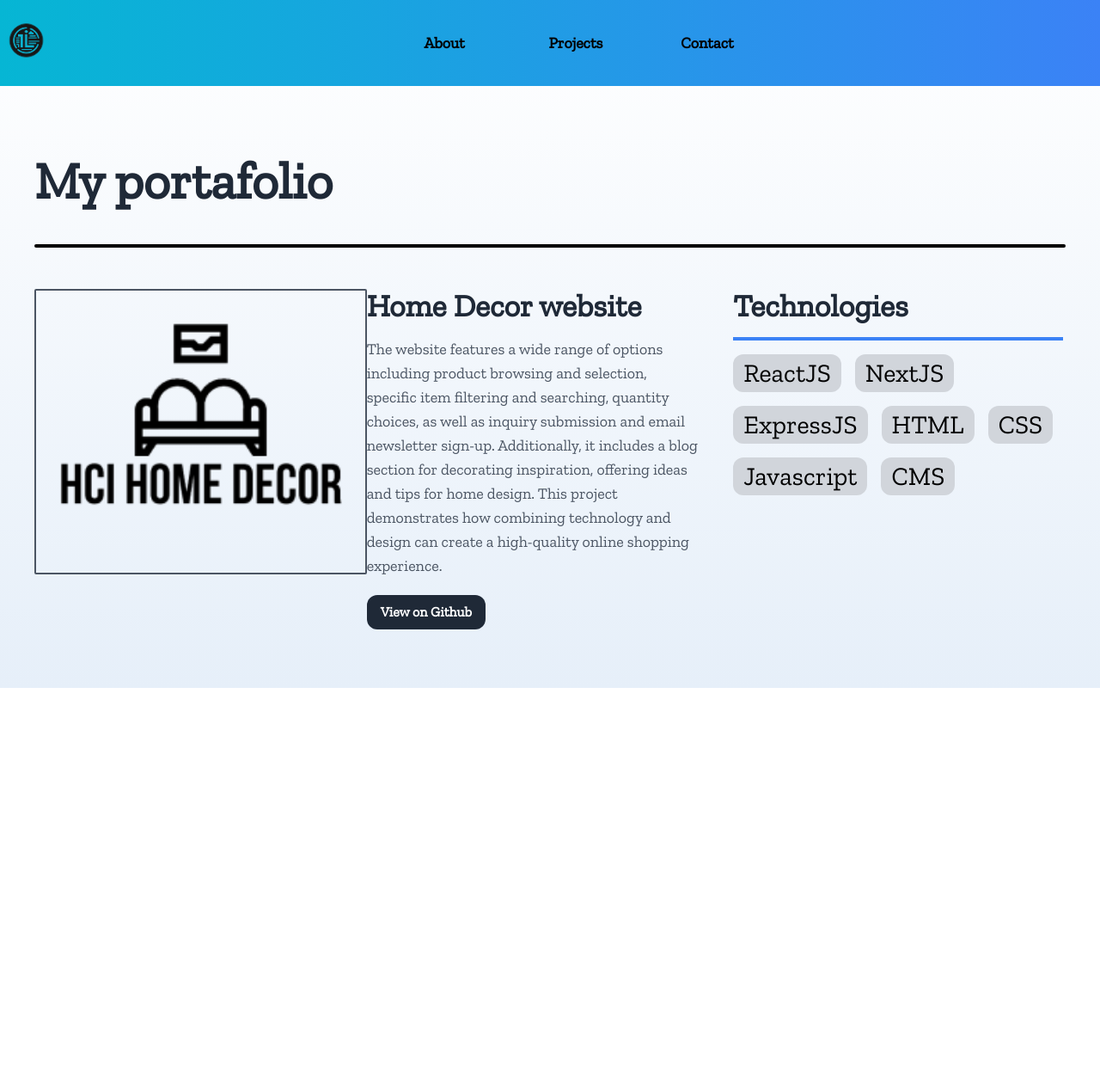
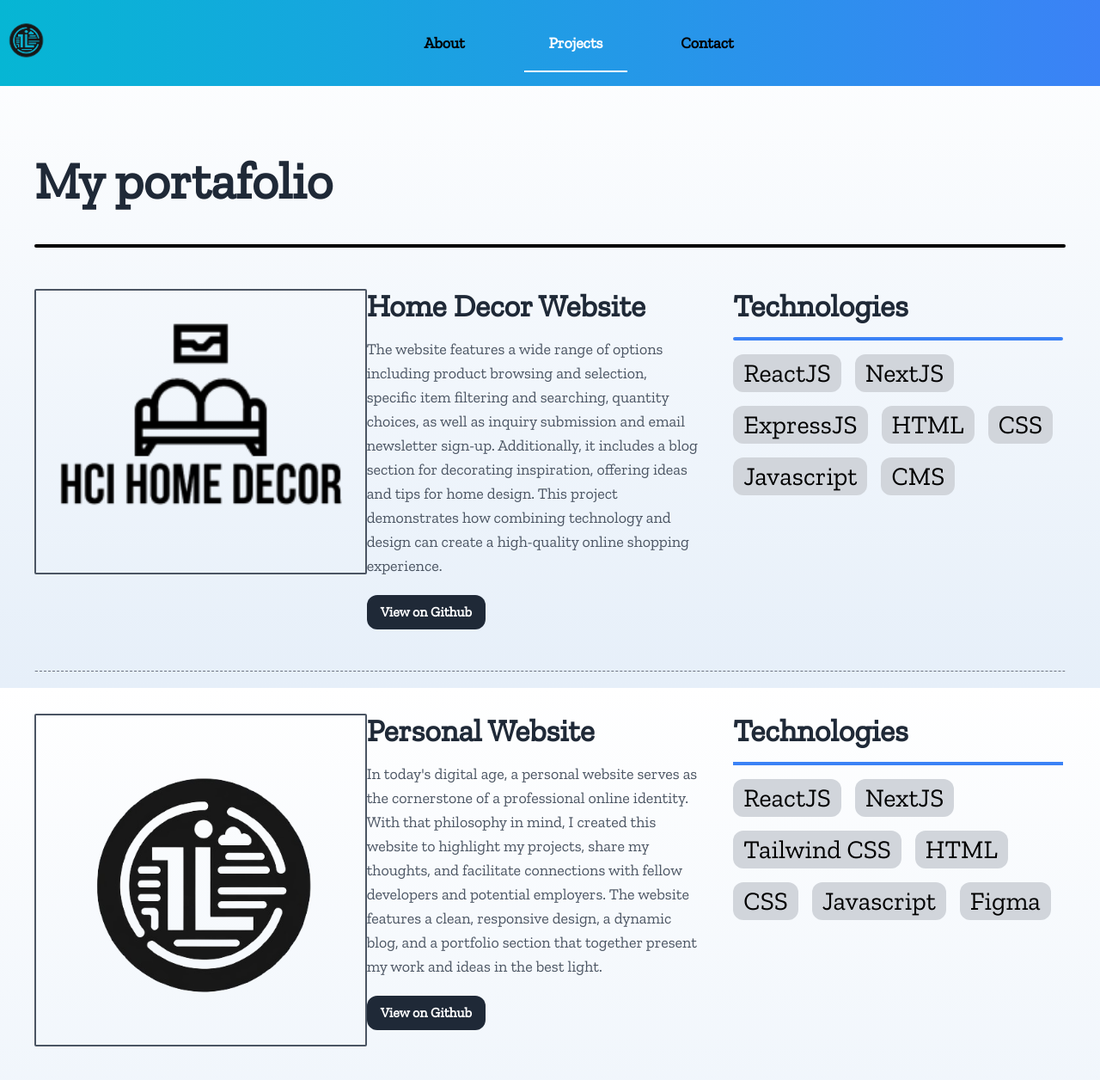
Before and after one commit to LazaCoder/personalWeb, a Next.js app in the folder code/frontend/personal-website/: page /projects in a window 1280 px wide. Shown: the whole page at 86% size. Before the commit the page ends 800 px from the top, so only its background shows below. Built offline with nearby package versions, Linux system fonts and the light colour scheme.

Commit message:
Improve projects subpage and add better general styling

```diff
--- a/code/frontend/personal-website/package.json
+++ b/code/frontend/personal-website/package.json
@@ -13,7 +13,8 @@
     "aos": "^2.3.4",
     "next": "14.1.0",
     "react": "^18",
-    "react-dom": "^18"
+    "react-dom": "^18",
+    "typed.js": "^2.1.0"
   },
   "devDependencies": {
     "autoprefixer": "^10.0.1",
--- a/code/frontend/personal-website/pages/_app.jsx
+++ b/code/frontend/personal-website/pages/_app.jsx
@@ -1,6 +1,6 @@
 
 import "/styles/global.css";
-import Document, { Html, Head, Main, NextScript } from 'next/document';
+
 
 function MyApp({ Component, pageProps }) {
   return (
--- a/code/frontend/personal-website/pages/components/Header.jsx
+++ b/code/frontend/personal-website/pages/components/Header.jsx
@@ -4,16 +4,30 @@ import styles from '../../styles/Header.module.css'; // Adjust the path as neces
 import Link from 'next/link';
 import Image from 'next/image';
 import { useState,useEffect } from 'react';
+import { useRouter } from 'next/router';
 
 export default function Header() {
+
+    const router = useRouter();
+
+    // Helper function to apply active class
+    const getNavLinkClass = (path) => {
+
+
+      return router.pathname === path ? styles.navLinkActive : styles.navLink;
+    };
+
+
+
+
 
   return (
     <div className={`${styles.header} bg-gradient-to-r from-cyan-500 to-blue-500 h-50 flex py-4 justify-between font-sans`}>
         <div className=" px-0"><Image width={60} height={60} src={'/logo.png'}   /></div>
       <nav className="basis-1/3 flex gap-8 justify-center justify-self-center font-bold text-lg text-black">
-        <Link className={`${styles.navLink} basis-1/3 flex items-center justify-center `} href={'/'}>About</Link>
-        <Link className={`${styles.navLink} basis-1/3 flex items-center justify-center `} href={'/projects'}>Projects</Link>
-        <Link className={`${styles.navLink} basis-1/3 flex items-center justify-center `} href={'/contact'}>Contact</Link>
+        <Link className={`${getNavLinkClass('/')} basis-1/3 flex items-center justify-center `} href={'/'}>About</Link>
+        <Link className={`${getNavLinkClass('/projects')} basis-1/3 flex items-center justify-center `} href={'/projects'}>Projects</Link>
+        <Link className={`${getNavLinkClass('/contact')} basis-1/3 flex items-center justify-center `} href={'/contact'}>Contact</Link>
       </nav>
       <div></div>
     </div>
--- a/code/frontend/personal-website/pages/projects/index.jsx
+++ b/code/frontend/personal-website/pages/projects/index.jsx
@@ -1,9 +1,13 @@
 import Image from 'next/image';
 import 'tailwindcss/tailwind.css'; // import Tailwind CSS
-import { useEffect } from 'react';
+import {
+useEffect
+} from 'react';
 import AOS from 'aos';
 import 'aos/dist/aos.css';
-import { useRouter } from 'next/navigation';
+import {
+useRouter
+} from 'next/navigation';
 import Header from '../components/Header';
 
 
@@ -13,17 +17,13 @@ export default function Hero() {
 useEffect(() => {
 // Initialize AOS
 AOS.init({
-          duration: 1200, // values from 0 to 3000, with step 50ms
-          once: true, // whether animation should happen only once - while scrolling down
+duration: 1200,
+once: true, // Whether animation should happen only once - while scrolling down
+offset: 300, // Offset to trigger animation in pixels
 });
 }, []);
 
-     const handleContact = () =>{
-
-        router.push('/contact')
-      }
-
-      const handlePortafolio = () =>{
+const handlePortafolio = () => {
 
 router.push('/projects')
 }
@@ -32,7 +32,7 @@ export default function Hero() {
 
 return (
 <div className="font-sans">
-        <Header/>
+    <Header />
     <div className="mx-10">
         <div className="text-6xl font-bold mt-20 mb-6 h-20 text-gray-800">My portafolio</div>
         <div className="bg-black h-1 w-1/1 mb-12 rounded-full"></div>
@@ -44,20 +44,26 @@ export default function Hero() {
                 </div>
             </div>
             <div className="basis-1/3" data-aos="fade-right">
-            <h1 className="text-4xl font-bold text-gray-800 mb-4 overflow-hidden">Home Decor website</h1>
+                <h1 className="text-4xl font-bold text-gray-800 mb-4 overflow-hidden">Home Decor Website</h1>
 
                 <p className="text-lg text-gray-600">
-            The website features a wide range of options including product browsing and selection, specific item filtering and searching, quantity choices, as well as inquiry submission and email newsletter sign-up. Additionally, it includes a blog section for decorating inspiration, offering ideas and tips for home design.
-            This project demonstrates how combining technology and design can create a high-quality online shopping experience.
+                    The website features a wide range of options including product browsing and selection, specific item
+                    filtering and searching, quantity choices, as well as inquiry submission and email newsletter
+                    sign-up. Additionally, it includes a blog section for decorating inspiration, offering ideas and
+                    tips for home design.
+                    This project demonstrates how combining technology and design can create a high-quality online
+                    shopping experience.
                 </p>
-            <button className="bg-gray-800 text-white font-semibold py-2 px-4 mt-5 rounded-xl hover:border-black hover:border hover:text-black hover:bg-gray-300 transition duration-300 ease-in-out" onClick={handlePortafolio}>
+                <button
+                    className="bg-gray-800 text-white font-semibold py-2 px-4 mt-5 rounded-xl hover:border-black hover:border hover:text-black hover:bg-gray-300 transition duration-300 ease-in-out"
+                    onClick={handlePortafolio}>
                     View on Github
                 </button>
             </div>
 
             <div className="basis-1/3 ml-10" data-aos="fade-right">
                 <h1 className="text-4xl font-bold text-gray-800 mb-4 overflow-hidden">Technologies</h1>
-            <div className="bg-blue-500 h-1 w-96 mb-4"></div>
+                <div className="bg-blue-500 h-1 rounded-full w-96 mb-4"></div>
 
                 <div className="flex flex-wrap gap-4 text-3xl">
                     <div className="border-none rounded-xl bg-gray-300 px-3 py-1">ReactJS</div>
@@ -68,11 +74,55 @@ export default function Hero() {
                     <div className="border-none rounded-xl bg-gray-300 px-3 py-1">Javascript</div>
                     <div className="border-none rounded-xl bg-gray-300 px-3 py-1">CMS</div>
                 </div>
+            </div>
+        </div>
+        <div className="h-0.5 w-full mb-12 mt-12 border-t border-gray-500 border-dashed rounded-full"></div>
+        <div className="flex justify-normal items-start mt-2 mb-10" data-aos="fade-right">
+
+            <div className="basis-1/3 flex">
+                <div className="overflow-hidden  border-2 border-solid rounded-sm mb-10   border-gray-600">
+                    <Image width={400} height={400} src="/logo.png" alt="Ivan Lazarusic" />
+                </div>
+            </div>
+            <div className="basis-1/3">
+                <h1 className="text-4xl font-bold text-gray-800 mb-4 overflow-hidden">Personal Website</h1>
+
+                <p className="text-lg text-gray-600">
+                    In today's digital age, a personal website serves as the cornerstone of a professional online
+                    identity.
+                    With that philosophy in mind, I created this website to highlight my projects, share my thoughts,
+                    and facilitate connections with fellow developers and potential employers.
+                    The website features a clean, responsive design, a dynamic blog,
+                    and a portfolio section that together present my work and ideas in the best light.
+                </p>
+                <button
+                    className="bg-gray-800 text-white font-semibold py-2 px-4 mt-5 rounded-xl hover:border-black hover:border hover:text-black hover:bg-gray-300 transition duration-300 ease-in-out"
+                    onClick={handlePortafolio}>
+                    View on Github
+                </button>
+            </div>
+
+            <div className="basis-1/3 ml-10">
+                <h1 className="text-4xl font-bold text-gray-800 mb-4 overflow-hidden">Technologies</h1>
+                <div className="bg-blue-500 h-1 w-96 mb-4"></div>
+
+                <div className="flex flex-wrap gap-4 text-3xl">
+                    <div className="border-none rounded-xl bg-gray-300 px-3 py-1">ReactJS</div>
+                    <div className="border-none rounded-xl bg-gray-300 px-3 py-1">NextJS</div>
+                    <div className="border-none rounded-xl bg-gray-300 px-3 py-1">Tailwind CSS</div>
+                    <div className="border-none rounded-xl bg-gray-300 px-3 py-1">HTML</div>
+                    <div className="border-none rounded-xl bg-gray-300 px-3 py-1">CSS</div>
+                    <div className="border-none rounded-xl bg-gray-300 px-3 py-1">Javascript</div>
+                    <div className="border-none rounded-xl bg-gray-300 px-3 py-1">Figma</div>
+                </div>
+            </div>
+        </div>
 
 
     </div>
-    </div>
-    </div>
+
+
+
 </div>
 )
 }
--- a/code/frontend/personal-website/styles/Header.module.css
+++ b/code/frontend/personal-website/styles/Header.module.css
@@ -7,6 +7,28 @@
 
 }
 
+.activeNavLink::after {
+    width: 100%; /* Full width for the active link */
+  }
+
+  .active {
+    position: relative;
+    color: white;
+
+  }
+
+  .active::after {
+    content: '';
+    position: absolute;
+    bottom: -1px; /* Adjust as needed to position the line */
+    left: 0;
+    width: 100%;
+    height: 2px;
+    background-color: white;
+    transition: all 0.3s ease;
+  }
+
+
 
 
 .navLink {
@@ -15,6 +37,7 @@
 
     color: black;
     transition: color 0.3s ease, width 0.5s ease;
+
   }
 
   .navLink::after {
@@ -36,3 +59,19 @@ color: white;
   .navLink:hover::after {
     width: 100%; /* Full width on hover */
   }
+
+  .navLinkActive{
+    color: white;
+    position: relative;
+
+  }
+
+  .navLinkActive::after {
+    content: '';
+    position: absolute;
+    bottom: 0;
+    left: 0;
+    width: 100%;
+    height: 2px; /* Height of the underline */
+    background-color: white; /* Color of the underline */
+  }
--- a/code/frontend/personal-website/styles/global.css
+++ b/code/frontend/personal-website/styles/global.css
@@ -6,7 +6,7 @@
     margin: 0;
     padding: 0;
     box-sizing: border-box;
-    overflow-x:hidden;
+
   }
 
   html,
@@ -14,10 +14,10 @@
     width: 100%;
     height: 100%; /* This ensures that your app covers the full height */
     /* If you have a global background, set it here */
-    overflow-x:hidden;
+    background-image: linear-gradient(to bottom, #ffffff 0%, #e6eff9 100%);
     background-position: center;
     background-size: cover;
-    background-image: linear-gradient(to bottom, #ffffff 0%, #e6eff9 100%);
+
   }
 
   a{
```
Also changed, not shown: code/frontend/personal-website/pages/components/Hero.jsx (+25 -7 lines), 1 other file (tests, documents, lock files or other folders). Lines whose indentation alone changed are shown as unchanged.
